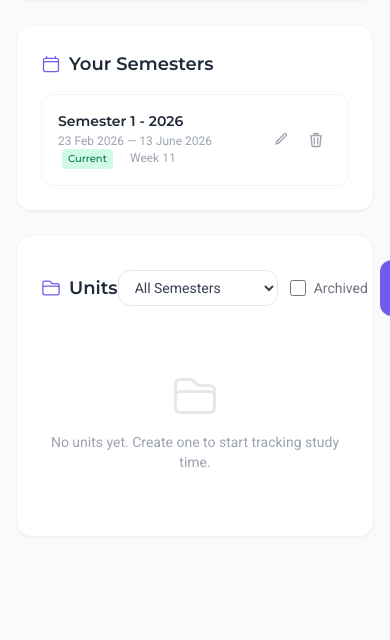
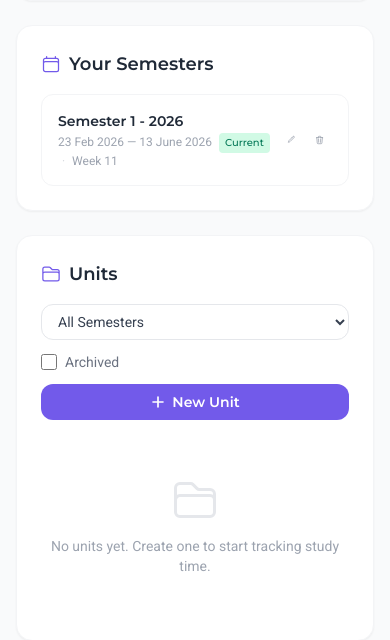
Before and after one commit to Dyutiman-shiv/Agile-web-dev-project, a Flask app: page /settings/academic in a window 390 px wide. Shown: the part 375-1015 px from the top of the page. Run offline with Flask 3, Linux system fonts and the light colour scheme; a user stored in the database is signed in; data comes from the database, SQL or seed files in the repository; data that the repository does not hold is empty; parts of the project's set-up code (start-up, migrations or seed data) failed here and were passed over; some libraries are stand-ins or nearby versions.

Commit message:
Improve responsive layout for settings pages

```diff
--- a/Frontend/static/css/style.css
+++ b/Frontend/static/css/style.css
@@ -214,3 +214,64 @@
     background: #d1d5db;
     border-radius: 9999px;
 }
+
+/* Prevent accidental horizontal scrolling on small screens */
+html,
+body {
+    max-width: 100%;
+    overflow-x: hidden;
+}
+
+/* Make media elements scale inside their containers */
+img,
+svg,
+canvas {
+    max-width: 100%;
+}
+
+/* Make long text/URLs wrap instead of breaking the layout */
+.responsive-wrap,
+a,
+td,
+th {
+    overflow-wrap: anywhere;
+}
+
+/* Tables and chart containers should scroll horizontally on mobile */
+.responsive-scroll {
+    width: 100%;
+    overflow-x: auto;
+    -webkit-overflow-scrolling: touch;
+}
+
+/* Make modals safer on small screens */
+@media (max-width: 640px) {
+    .modal-panel,
+    [id$="-modal"] > div {
+        width: calc(100% - 2rem);
+        max-width: calc(100% - 2rem);
+        max-height: 90vh;
+        overflow-y: auto;
+        padding: 1rem;
+    }
+
+    input,
+    select,
+    textarea,
+    button {
+        font-size: 16px;
+    }
+
+    .mobile-stack {
+        flex-direction: column;
+        align-items: stretch;
+    }
+
+    .mobile-full {
+        width: 100%;
+    }
+
+    .mobile-card-padding {
+        padding: 1rem;
+    }
+}
--- a/Frontend/static/js/calendar_settings.js
+++ b/Frontend/static/js/calendar_settings.js
@@ -56,9 +56,9 @@
 
             data.forEach(function (cal) {
                 $list.append(
-                    '<div class="flex items-center gap-3 px-4 py-3 rounded-xl border border-gray-100 hover:border-gray-200 transition-colors" data-cal-id="' + cal.id + '">' +
+                    '<div class="flex flex-col sm:flex-row sm:items-center gap-3 px-4 py-3 rounded-xl border border-gray-100 hover:border-gray-200 transition-colors" data-cal-id="' + cal.id + '">' +
                     '  <div class="w-4 h-4 rounded-full shrink-0" style="background:' + escapeHtml(cal.color) + '"></div>' +
-                    '  <div class="flex-1 min-w-0">' +
+                    '  <div class="w-full sm:flex-1 min-w-0 responsive-wrap">' +
                     '    <p class="text-sm montserrat-medium text-gray-800 truncate">' + escapeHtml(cal.name) + '</p>' +
                     '    <p class="text-xs text-gray-400 roboto-regular truncate">' + escapeHtml(cal.url) + '</p>' +
                     '  </div>' +
--- a/Frontend/templates/academic_settings.html
+++ b/Frontend/templates/academic_settings.html
@@ -68,22 +68,22 @@
 
     <!-- ===== Units Section ===== -->
     <div class="bg-white rounded-2xl shadow-sm border border-gray-100 p-6">
-        <div class="flex items-center justify-between mb-4">
+        <div class="flex flex-col sm:flex-row sm:items-center sm:justify-between gap-4 mb-4">
             <h3 class="text-lg montserrat-semi-bold text-gray-800 flex items-center gap-2">
                 <svg class="w-5 h-5 text-primary_purp" fill="none" stroke="currentColor" stroke-width="1.5" viewBox="0 0 24 24">
                     <path stroke-linecap="round" stroke-linejoin="round" d="M2.25 12.75V12A2.25 2.25 0 014.5 9.75h15A2.25 2.25 0 0121.75 12v.75m-8.69-6.44l-2.12-2.12a1.5 1.5 0 00-1.061-.44H4.5A2.25 2.25 0 002.25 6v12a2.25 2.25 0 002.25 2.25h15A2.25 2.25 0 0021.75 18V9a2.25 2.25 0 00-2.25-2.25h-5.379a1.5 1.5 0 01-1.06-.44z"/>
                 </svg>
                 Units
             </h3>
-            <div class="flex items-center gap-3">
-                <select id="filter-semester" class="px-3 py-2 rounded-xl border border-gray-200 bg-white text-sm text-gray-700 focus:border-indigo-400 focus:ring-2 focus:ring-indigo-100 transition-all roboto-regular">
+            <div class="flex flex-col sm:flex-row sm:items-center gap-3 w-full sm:w-auto">
+                <select id="filter-semester" class="w-full sm:w-auto px-3 py-2 rounded-xl border border-gray-200 bg-white text-sm text-gray-700 focus:border-indigo-400 focus:ring-2 focus:ring-indigo-100 transition-all roboto-regular">
                     <option value="">All Semesters</option>
                 </select>
                 <label class="flex items-center gap-2 text-sm text-gray-500 roboto-regular cursor-pointer">
                     <input type="checkbox" id="show-archived" class="w-4 h-4 rounded border-gray-300 text-indigo-600 focus:ring-indigo-400">
                     Archived
                 </label>
-                <button id="add-unit-btn" class="px-4 py-2 rounded-xl bg-primary_purp text-white text-sm montserrat-semi-bold hover:bg-indigo-600 transition-colors flex items-center gap-1.5">
+                <button id="add-unit-btn" class="w-full sm:w-auto px-4 py-2 rounded-xl bg-primary_purp text-white text-sm montserrat-semi-bold hover:bg-indigo-600 transition-colors flex items-center justify-center gap-1.5">
                     <svg class="w-4 h-4" fill="none" stroke="currentColor" stroke-width="2.5" viewBox="0 0 24 24"><path stroke-linecap="round" stroke-linejoin="round" d="M12 4.5v15m7.5-7.5h-15"/></svg>
                     New Unit
                 </button>
--- a/Frontend/templates/calendar_settings.html
+++ b/Frontend/templates/calendar_settings.html
@@ -2,7 +2,8 @@
 {% block title %}Calendar Settings{% endblock %}
 
 {% block page_content %}
-<div class="max-w-2xl mx-auto space-y-6 animate-fade-in">
+<div class="w-full max-w-2xl mx-auto space-y-6 animate-fade-in px-4 sm:px-0">
+</div>
 
     <!-- Add Calendar -->
     <div class="bg-white rounded-2xl shadow-sm border border-gray-100 p-6">
```
